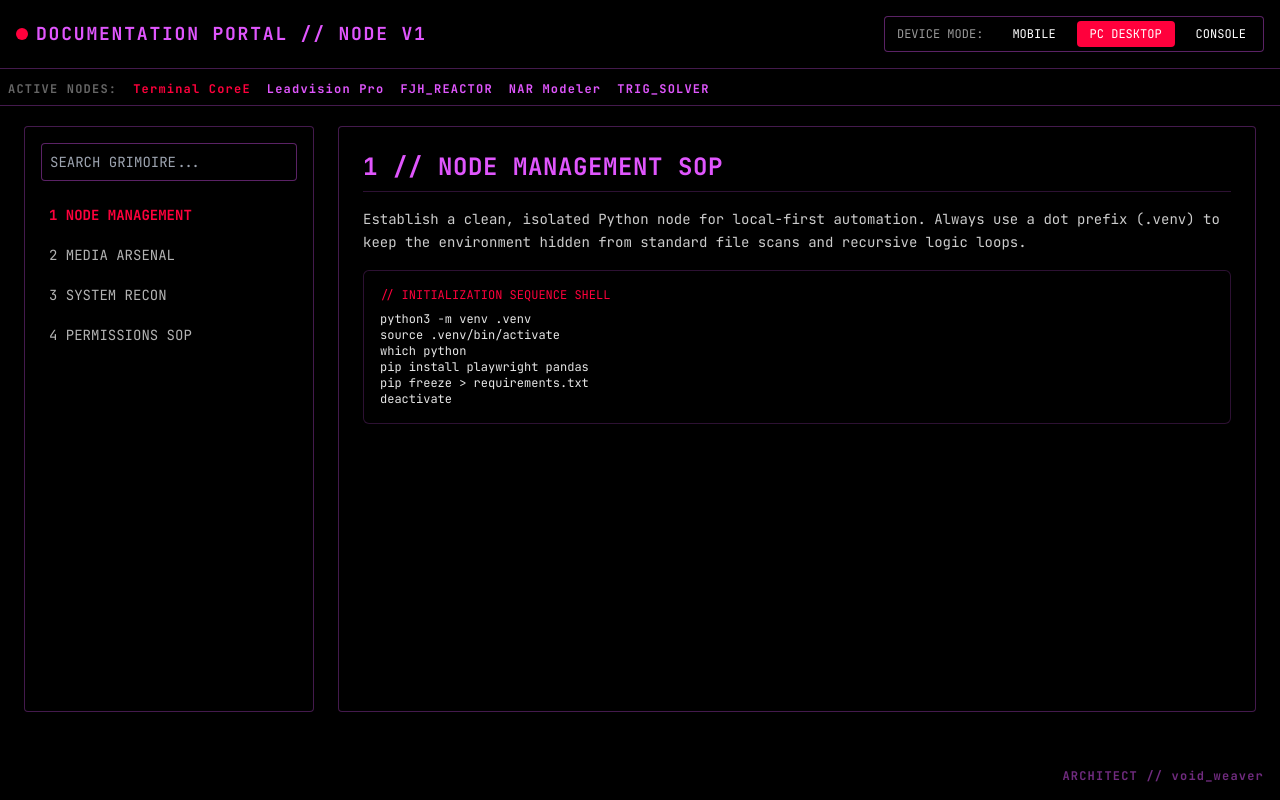
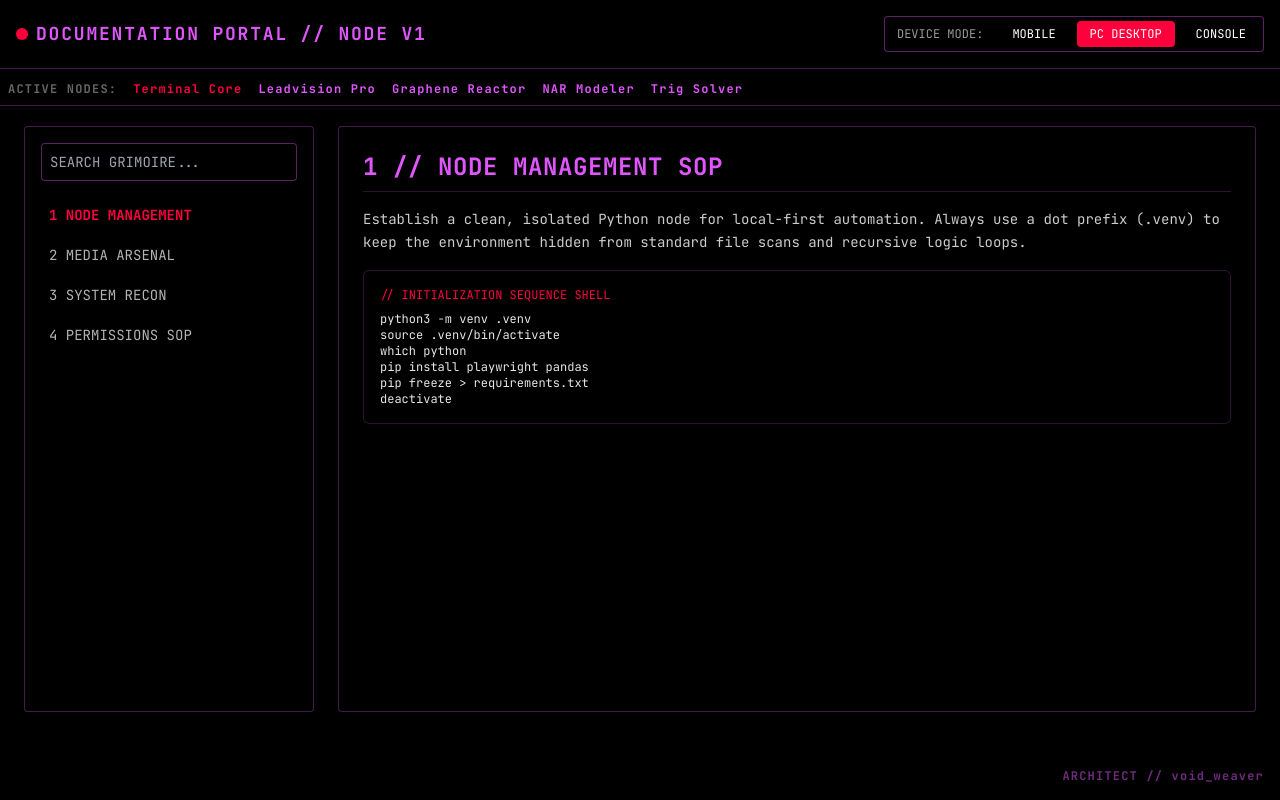
Before and after one commit to berinelson122-design/Websites, a plain HTML site: page index.html in a window 1280 px wide. Drawn offline with nearby package versions, Linux system fonts and the light colour scheme.

Commit message:
Uplink: VoidSites v1.0

```diff
--- a/index.html
+++ b/index.html
@@ -58,13 +58,14 @@
     <div class="border-b border-red-violet/30 bg-black/90 p-2 z-40 sticky top-[73px]">
         <div class="max-w-7xl mx-auto flex flex-wrap gap-4 text-xs font-bold tracking-widest">
             <span class="text-white/40">ACTIVE NODES:</span>
-            <a href="/" class="text-cyber-red hover:text-white transition-colors">Terminal CoreE</a>
+            <a href="/" class="text-cyber-red hover:text-white transition-colors">Terminal Core</a>
             <a href="/Market_Intelligence.html" class="text-red-violet hover:text-white transition-colors">Leadvision
                 Pro</a>
-            <a href="/Graphene-Synthess.html" class="text-red-violet hover:text-white transition-colors">FJH_REACTOR</a>
+            <a href="/Graphene-Synthess.html" class="text-red-violet hover:text-white transition-colors">Graphene
+                Reactor</a>
             <a href="/NAR-yield-calculator.html" class="text-red-violet hover:text-white transition-colors">NAR
                 Modeler</a>
-            <a href="/Trig-Calculator.html" class="text-red-violet hover:text-white transition-colors">TRIG_SOLVER</a>
+            <a href="/Trig-Calculator.html" class="text-red-violet hover:text-white transition-colors">Trig Solver</a>
         </div>
     </div>
 
```
